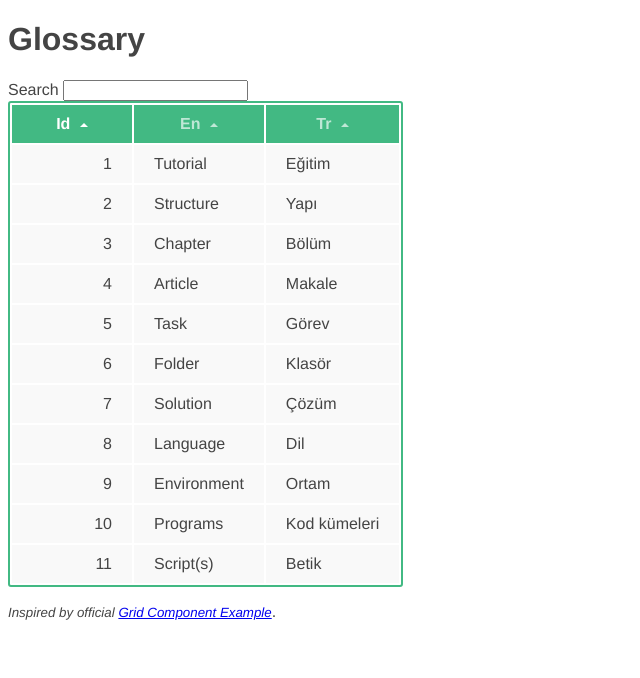
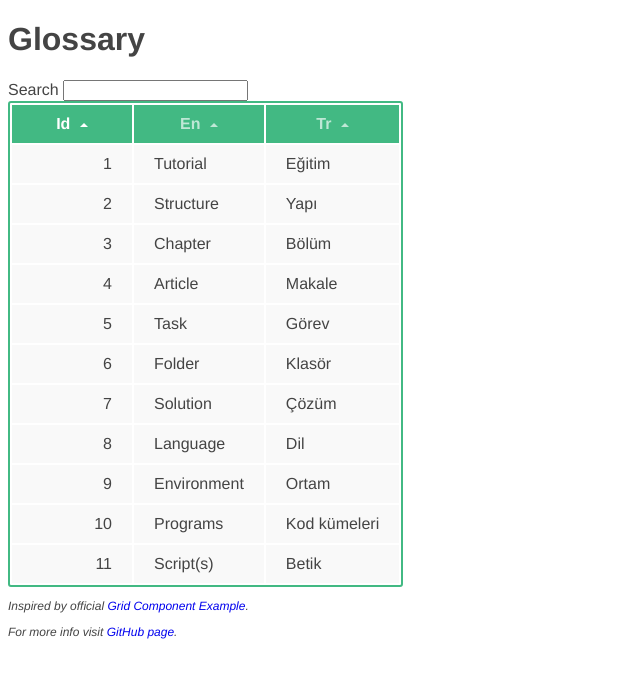
Before and after one commit to kburakozdemir/glossary.for.tr.javascript.info, a Vue app: page / in a window 1280 px wide. Shown: the top 678 px of the page, without its empty margins (0-640 px from the left). Built offline with nearby package versions, Linux system fonts and the light colour scheme.

Commit message:
Detach footer

```diff
--- a/src/App.vue
+++ b/src/App.vue
@@ -6,30 +6,21 @@
     :gridColumns="gridColumns"
     :filter-key="searchQuery"
   />
-  <p>
-    <small
-      ><em
-        >Inspired by official
-        <a
-          href="https://vuejs.org/v2/examples/grid-component.html"
-          target="_blank"
-          >Grid Component Example</a
-        ></em
-      ></small
-    >.
-  </p>
+ <Footer />
 </template>
 
 <script>
 import data from "./data/glossary.json";
 
 import Title from "./components/Title.vue";
+import Footer from "./components/Footer.vue";
 import SimpleGrid from "./components/SimpleGrid.vue";
 export default {
   name: "App",
   components: {
     SimpleGrid,
     Title,
+    Footer,
   },
   data: function () {
     // Table headers are populated from the data itself
--- /dev/null
+++ b/src/components/Footer.vue
@@ -0,0 +1,33 @@
+<template>
+  <p>
+    Inspired by official
+    <a href="https://vuejs.org/v2/examples/grid-component.html" target="_blank"
+      >Grid Component Example</a
+    >.
+  </p>
+  <p>
+    For more info visit
+    <a
+      href="https://github.com/kburakozdemir/glossary.for.tr.javascript.info"
+      target="_blank"
+      >GitHub page</a
+    >.
+  </p>
+</template>
+
+<script>
+export default {
+  name: "Footer",
+};
+</script>
+
+<style scoped>
+p {
+  font-style: italic;
+  font-size: 0.75rem;
+}
+
+a {
+    text-decoration: none;
+}
+</style>
```
